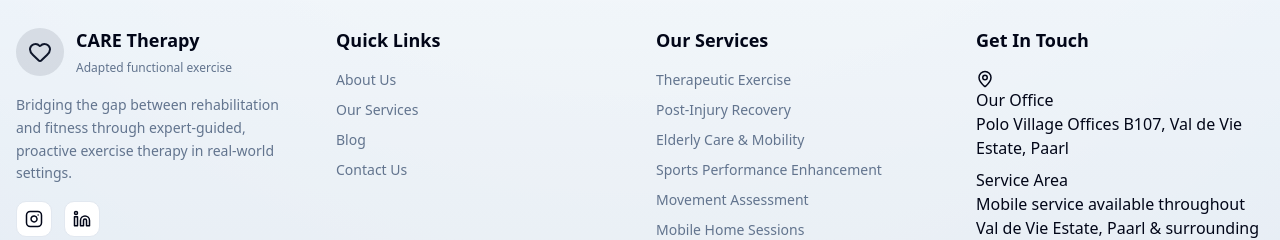
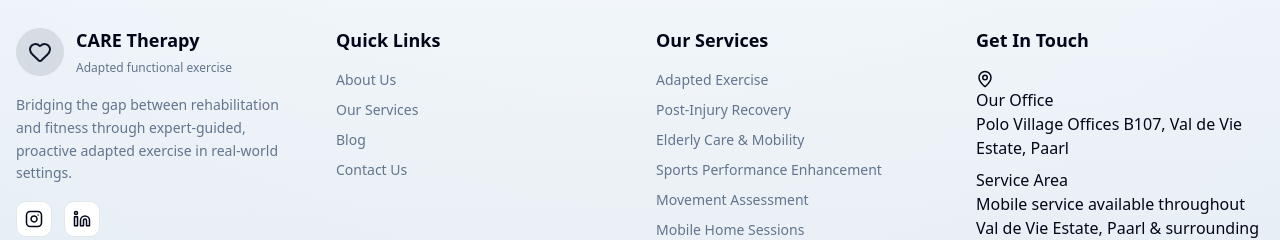
Before and after one commit to CodingWithCallum/CareTherapy, a Next.js app in the folder caretherapy/: page /site-map in a window 1280 px wide. Shown: the part 1223-1463 px from the top of the page. Built offline with nearby package versions, Linux system fonts and the light colour scheme; no server answers.

Commit message:
feat: Implement foundational website pages, layout components, and a comprehensive blog section including detail view.

```diff
--- a/caretherapy/src/app/about/page.tsx
+++ b/caretherapy/src/app/about/page.tsx
@@ -51,7 +51,7 @@
               <div className="space-y-4 text-muted-foreground">
                 <p className="text-lg">
                   CARE Therapy aims to bridge the gap between rehabilitation and fitness
-                  by offering expert-guided, proactive exercise therapy in real-world settings.
+                  by offering expert-guided, proactive adapted exercise in real-world settings.
                 </p>
                 <p className="text-lg">
                   Unlike physiotherapy, which typically focuses on acute injuries, CARE Therapy
@@ -229,7 +229,7 @@
                       </h4>
                       <p className="text-muted-foreground leading-relaxed">
                         With professional experience in personal training and athletic performance since 2019, and a clinical
-                        focus on therapeutic and adapted exercise since 2022, I bring both scientific expertise and personal
+                        focus on functional and adapted exercise since 2022, I bring both scientific expertise and personal
                         insight to my work. As a former Varsity Shield and U.S. Division II rugby player, I understand the
                         physical demands of performance and the journey through injury recovery.
                       </p>
@@ -304,7 +304,7 @@
               <div className="grid grid-cols-2 md:grid-cols-4 gap-4">
                 {[
                   "Adapted Physical Activity",
-                  "Therapeutic Exercise",
+                  "Adapted Functional Exercise",
                   "Post-Injury Recovery",
                   "Athletic Performance",
                   "Elderly Care & Mobility",
@@ -357,7 +357,7 @@
               {
                 icon: Award,
                 title: "Evidence-Based",
-                description: "Using proven therapeutic approaches",
+                description: "Using proven adapted approaches",
               },
               {
                 icon: Users,
--- a/caretherapy/src/app/blog/[slug]/page.tsx
+++ b/caretherapy/src/app/blog/[slug]/page.tsx
@@ -270,14 +270,14 @@
               initial={{ opacity: 0, y: 20 }}
               viewport={{ once: true }}
               transition={{ duration: 0.6, delay: 0.25 }}
-            animate={{ opacity: 1}}
+              animate={{ opacity: 1 }}
               className="bg-primary/5 border border-primary/20 rounded-2xl p-12 text-center"
             >
               <h2 className="text-3xl md:text-4xl font-bold mb-4">
                 Ready to Start Your Journey?
               </h2>
               <p className="text-lg text-muted-foreground mb-8 max-w-2xl mx-auto">
-              Experience the benefits of therapeutic exercise for yourself.
+                Experience the benefits of adapted exercise for yourself.
                 Book a consultation to discuss your goals and how we can help.
               </p>
               <div className="flex flex-col sm:flex-row gap-4 justify-center">
--- a/caretherapy/src/app/faq/page.tsx
+++ b/caretherapy/src/app/faq/page.tsx
@@ -59,7 +59,7 @@
     {
       category: "Services",
       question: "Do you offer home visits?",
-      answer: "Yes! We provide mobile services throughout Val de Vie Estate, Paarl and surrounding areas. We bring all necessary equipment to your home, making it convenient and comfortable for you to receive professional therapeutic care in your familiar environment."
+      answer: "Yes! We provide mobile services throughout Val de Vie Estate, Paarl and surrounding areas. We bring all necessary equipment to your home, making it convenient and comfortable for you to receive professional adapted exercise care in your familiar environment."
     },
     {
       category: "Services",
@@ -130,7 +130,7 @@
     {
       category: "Medical",
       question: "What qualifications does the therapist have?",
-      answer: "Our lead therapist holds an MSc in Kinesiology with specialized training in:\n• Advanced rehabilitation and adapted exercise\n• Chronic condition management\n• Stroke recovery protocols\n• Elderly care and fall prevention\n• Sports performance and injury prevention\n\nWe maintain continuing education to stay current with the latest evidence-based practices in therapeutic exercise."
+      answer: "Our lead therapist holds an MSc in Kinesiology with specialized training in:\n• Advanced rehabilitation and adapted exercise\n• Chronic condition management\n• Stroke recovery protocols\n• Elderly care and fall prevention\n• Sports performance and injury prevention\n\nWe maintain continuing education to stay current with the latest evidence-based practices in adapted functional exercise."
     },
     {
       category: "Medical",
@@ -140,7 +140,7 @@
     {
       category: "Medical",
       question: "Can you help with chronic pain?",
-      answer: "Yes! Therapeutic exercise is highly effective for managing many types of chronic pain. Through:\n• Movement pattern correction\n• Strengthening weak areas\n• Improving flexibility and mobility\n• Addressing postural issues\n• Progressive, pain-free exercise protocols\n\nMany of our clients experience significant pain reduction and improved function. However, we\'ll refer you to appropriate medical professionals if we identify issues beyond our scope."
+      answer: "Yes! Adapted functional exercise is highly effective for managing many types of chronic pain. Through:\n• Movement pattern correction\n• Strengthening weak areas\n• Improving flexibility and mobility\n• Addressing postural issues\n• Progressive, pain-free exercise protocols\n\nMany of our clients experience significant pain reduction and improved function. However, we\'ll refer you to appropriate medical professionals if we identify issues beyond our scope."
     },
     {
       category: "Medical",
--- a/caretherapy/src/app/layout.tsx
+++ b/caretherapy/src/app/layout.tsx
@@ -30,7 +30,7 @@
     'sports injury prevention',
     'adaptive exercise programs',
     'post-surgery rehabilitation',
-    'therapeutic exercise',
+    'adapted exercise',
     'movement assessment',
     'home exercise therapy',
   ],
--- a/caretherapy/src/app/page.tsx
+++ b/caretherapy/src/app/page.tsx
@@ -21,7 +21,7 @@
     'assisted stretching Paarl',
     'older adults wellness Paarl',
     'mobile rehabilitation Paarl',
-    'therapeutic exercise Val de Vie',
+    'adapted exercise Val de Vie',
     'rehabilitation services Paarl',
   ],
   openGraph: {
--- a/caretherapy/src/app/services/page.tsx
+++ b/caretherapy/src/app/services/page.tsx
@@ -26,7 +26,7 @@
     {
       id: "intro",
       name: "General Session",
-      subtitle: "Therapeutic Session",
+      subtitle: "Adapted Exercise Session",
       price: "R800",
       period: "per session",
       duration: "60 minutes",
@@ -51,7 +51,7 @@
       sessions: "2x/week, 60-minute sessions",
       description: "Ideal for long-term recovery, chronic conditions, or maintaining independence.",
       features: [
-        "Adaptive therapeutic exercise",
+        "Adaptive functional exercise",
         "Strength, flexibility, and balance training",
         "Progress tracking and regular re-assessments"
       ],
@@ -100,8 +100,8 @@
   // Therapy types
   const therapyTypes = [
     {
-      id: "therapeutic-exercise",
-      title: "Therapeutic Exercise",
+      id: "adapted-exercise",
+      title: "Adapted Functional Fitness",
       icon: Dumbbell,
       description: "Personalized exercise programs designed to address specific movement dysfunctions, improve strength, flexibility, and restore optimal physical function.",
       benefits: [
@@ -386,7 +386,7 @@
               Our Therapy Services
             </h2>
             <p className="text-lg text-muted-foreground max-w-2xl mx-auto">
-              Comprehensive therapeutic approaches tailored to your specific needs
+              Comprehensive adapted functional approaches tailored to your specific needs
             </p>
           </motion.div>
 
--- a/caretherapy/src/app/testimonials/page.tsx
+++ b/caretherapy/src/app/testimonials/page.tsx
@@ -172,8 +172,8 @@
                     key={category.id}
                     onClick={() => setSelectedCategory(category.id)}
                     className={`flex items-center gap-2 px-4 py-2 rounded-full text-sm font-medium transition-all whitespace-nowrap ${selectedCategory === category.id
-                        ? "bg-primary text-primary-foreground"
-                        : "bg-muted hover:bg-muted/80"
+                      ? "bg-primary text-primary-foreground"
+                      : "bg-muted hover:bg-muted/80"
                       }`}
                   >
                     <Icon className="w-4 h-4" />
@@ -369,7 +369,7 @@
                 <h3 className="text-xl font-bold mb-4">Ready to Start?</h3>
                 <p className="text-muted-foreground mb-6">
                   Book your R800 general session and experience the difference personalized
-                  therapeutic exercise can make in your life.
+                  adapted exercise can make in your life.
                 </p>
                 <div className="space-y-3">
                   <Link href="/contact" className="block">
--- a/caretherapy/src/components/layout/footer.tsx
+++ b/caretherapy/src/components/layout/footer.tsx
@@ -41,7 +41,7 @@
   ];
 
   const services = [
-    { label: "Therapeutic Exercise", href: "/services#therapeutic-exercise" },
+    { label: "Adapted Exercise", href: "/services#adapted-exercise" },
     { label: "Post-Injury Recovery", href: "/services#post-injury-recovery" },
     { label: "Elderly Care & Mobility", href: "/services#elderly-care" },
     { label: "Sports Performance Enhancement", href: "/services#sports-performance" },
@@ -75,7 +75,7 @@
             </div>
             <p className="text-sm text-muted-foreground mb-4 leading-relaxed">
               Bridging the gap between rehabilitation and fitness through expert-guided,
-              proactive exercise therapy in real-world settings.
+              proactive adapted exercise in real-world settings.
             </p>
             <div className="flex space-x-3">
               {socialLinks.map((social) => {
--- a/caretherapy/src/components/layout/navigation.tsx
+++ b/caretherapy/src/components/layout/navigation.tsx
@@ -42,7 +42,7 @@
   return (
     <div className="flex items-center gap-3">
       <div className="relative w-20 h-20 rounded-full overflow-hidden flex items-center justify-center">
-        <Image src="/Cam_Logo_no_extened@4x.png" alt="Care Therapy Logo" width={75} height={75}/>
+        <Image src="/Cam_Logo_no_extened@4x.png" alt="Care Therapy Logo" width={75} height={75} />
       </div>
       <div className="hidden sm:block">
         <div className="font-bold text-xl text-foreground">CARE Therapy</div>
@@ -67,7 +67,7 @@
       href: '/about',
       icon: Info,
       hasDropdown: true,
-      featured:{
+      featured: {
         title: 'Our Story',
         description: 'Learn about our mission and what sets us apart',
         href: '/about',
@@ -101,8 +101,8 @@
       },
       items: [
         {
-          title: 'Therapeutic Exercise',
-          href: '/services#therapeutic-exercise',
+          title: 'Adapted Exercise',
+          href: '/services#adapted-exercise',
           description: 'Personalized programs for function and movement',
           icon: Dumbbell,
         },
@@ -174,13 +174,13 @@
       href: '/',
       icon: Mail,
       hasDropdown: true,
-      featured:{
+      featured: {
         title: 'Contact Us',
         href: '/contact',
         description: 'Get in touch for consultations and inquiries',
         icon: Mail
       },
-      items:[
+      items: [
         {
           title: 'FAQs',
           href: '/faq',
--- a/caretherapy/src/config/seo.ts
+++ b/caretherapy/src/config/seo.ts
@@ -17,7 +17,7 @@
     'sports injury prevention',
     'adaptive exercise programs',
     'post-surgery rehabilitation',
-    'therapeutic exercise',
+    'adapted functional exercise',
     'movement assessment',
     'home exercise therapy',
   ],
--- a/caretherapy/src/data/services.ts
+++ b/caretherapy/src/data/services.ts
@@ -16,9 +16,9 @@
 
 export const services: Service[] = [
   {
-    id: "therapeutic-exercise",
+    id: "adapted-exercise",
     title: "Adapted Functional Fitness",
-    description: "Our therapeutic exercise programs are designed to address specific movement dysfunctions, improve strength, flexibility, and restore optimal physical function. Whether recovering from injury or preventing future issues, we create personalized plans tailored to your needs.",
+    description: "Our adapted functional exercise programs are designed to address specific movement dysfunctions, improve strength, flexibility, and restore optimal physical function. Whether recovering from injury or preventing future issues, we create personalized plans tailored to your needs.",
     shortDescription: "Customized exercise programs to restore function and improve movement quality.",
     icon: "Dumbbell",
     price: "R800 per session",
@@ -86,7 +86,7 @@
   {
     id: "movement-assessment",
     title: "Movement Assessment",
-    description: "Our detailed movement assessments identify compensations, imbalances, and areas of dysfunction. Using evidence-based screening tools, we create a roadmap for your therapeutic journey.",
+    description: "Our detailed movement assessments identify compensations, imbalances, and areas of dysfunction. Using evidence-based screening tools, we create a roadmap for your adapted exercise journey.",
     shortDescription: "Comprehensive analysis to identify movement dysfunctions and imbalances.",
     icon: "Activity",
     price: "R800 per assessment",
@@ -120,7 +120,7 @@
   {
     id: "home-sessions",
     title: "Mobile Home Sessions",
-    description: "We bring our expertise to you! Our mobile service delivers professional therapeutic care in your home, community setting, or preferred location, making quality care accessible and convenient.",
+    description: "We bring our expertise to you! Our mobile service delivers professional adapted exercise care in your home, community setting, or preferred location, making quality care accessible and convenient.",
     shortDescription: "Convenient therapy sessions in the comfort of your own home.",
     icon: "Home",
     price: "R800 per session",
@@ -156,7 +156,7 @@
     sessions: 5,
     discount: 5,
     price: 2375,
-    description: "Perfect for getting started with your therapy journey"
+    description: "Perfect for getting started with your adapted exercise journey"
   },
   {
     id: "momentum",
```
Also changed, not shown: caretherapy/src/app/blog/page.tsx (+7 -8 lines). Lines whose indentation alone changed are shown as unchanged.
